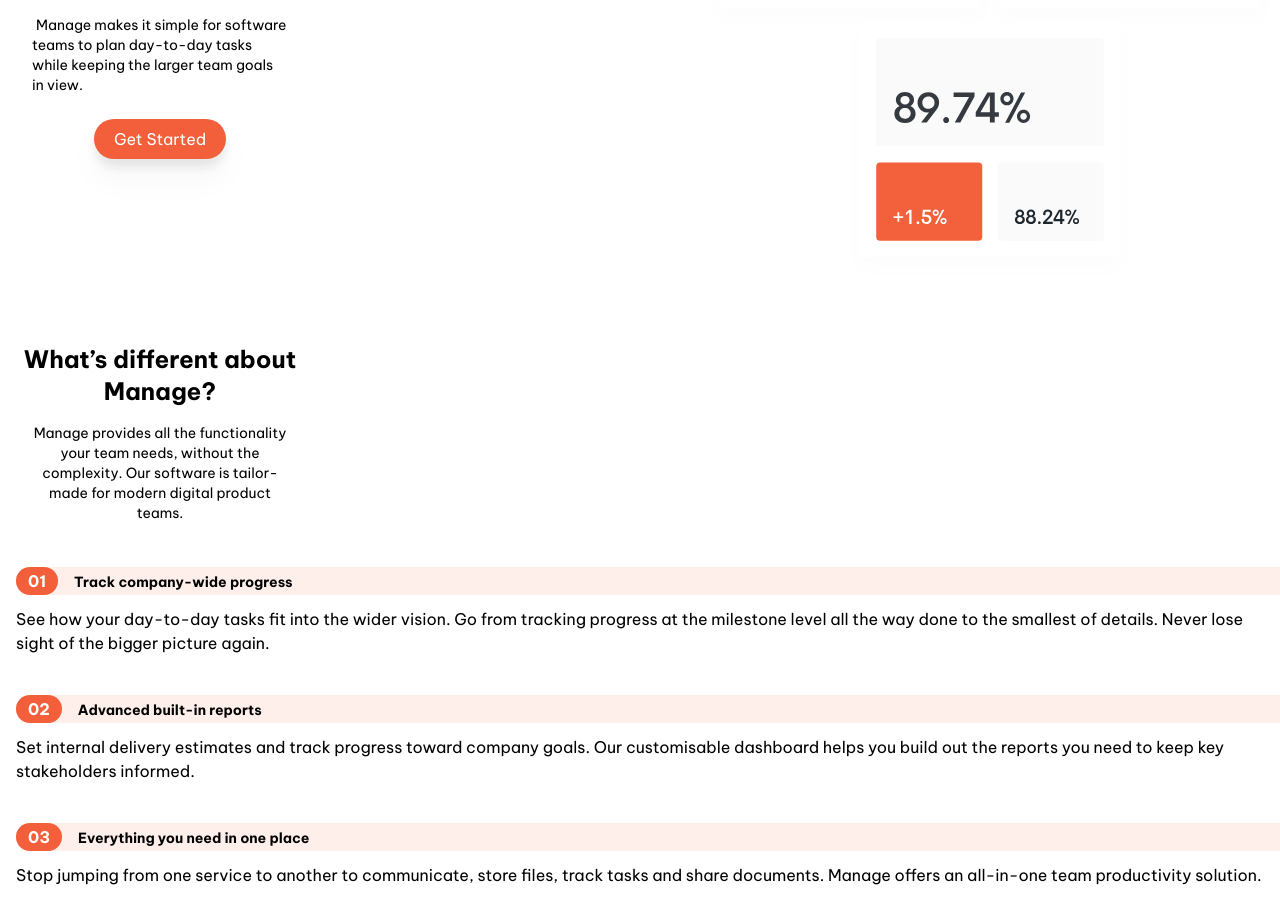
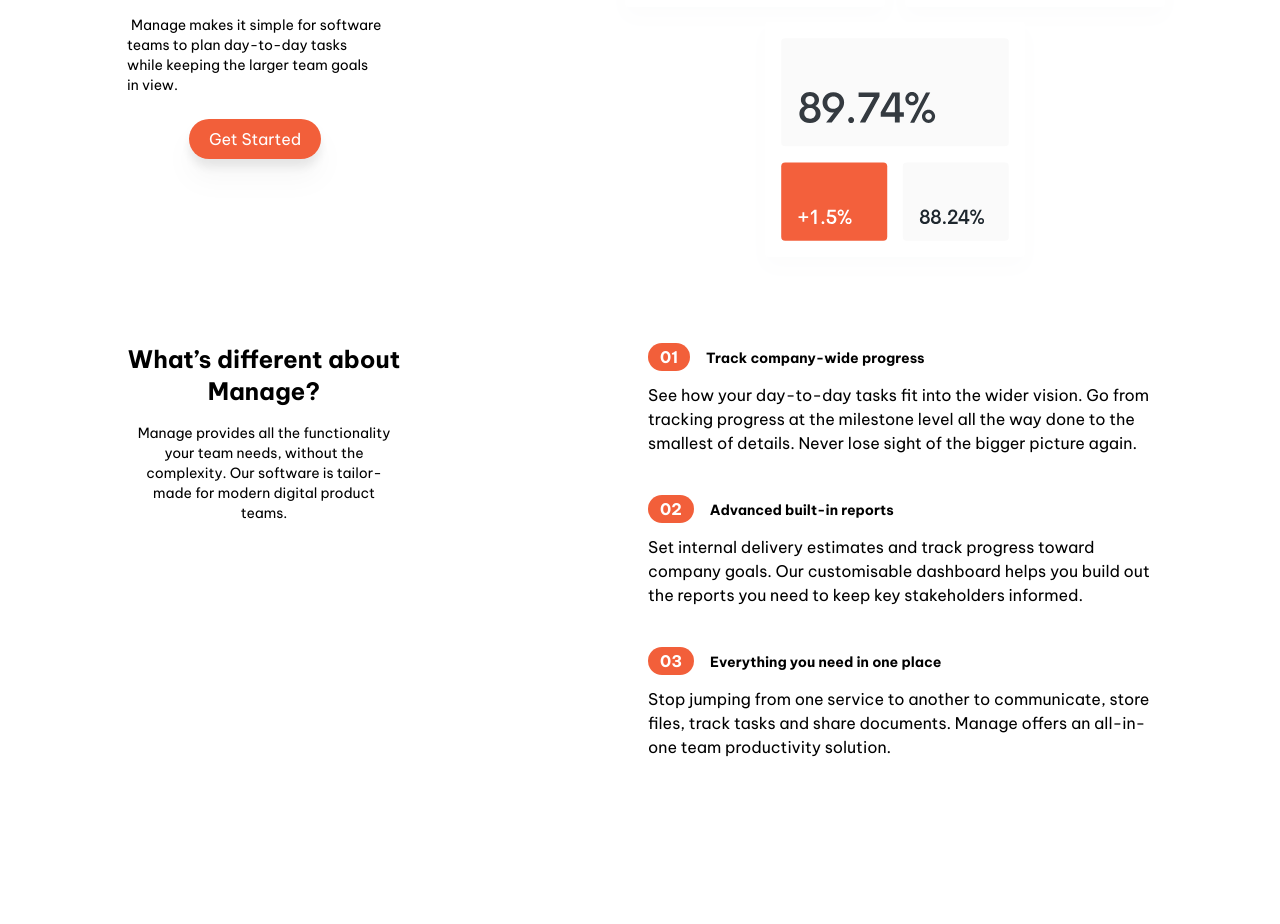
Before and after one commit to DannyHTML/manage, a Vue app: page / in a window 1280 px wide. Shown: the part 350-1274 px from the top of the page. After the commit the page ends 1149 px from the top, so only its background shows below. Built offline with nearby package versions, Linux system fonts and the light colour scheme.

Commit message:
changes layout

```diff
--- a/src/AboutOptions.vue
+++ b/src/AboutOptions.vue
@@ -1,13 +1,15 @@
 <template>
   <div v-for="item in data" :key="item.id">
     <div class="mb-10">
-      <h3 class="mb-3 ml-4 rounded-l-full bg-bgShape py-0.5 font-bold">
+      <h3
+        class="mb-3 ml-4 rounded-l-full bg-bgShape py-0.5 font-bold md:bg-opacity-0"
+      >
         <span
           class="rounded-l-full rounded-r-full bg-primary px-3 py-1 text-white"
           >{{ item.Number }}</span
         ><span class="ml-4 text-sm">{{ item.Title }}</span>
       </h3>
-      <p class="mx-4">{{ item.Description }}</p>
+      <p class="mx-4 max-w-lg">{{ item.Description }}</p>
     </div>
   </div>
 </template>
--- a/src/App.vue
+++ b/src/App.vue
@@ -10,17 +10,19 @@ import AboutOptions from "./AboutOptions.vue";
   <div class="pb-28">
     <Header />
   </div>
-  <div class="mb-14 sm:justify-between md:flex">
+  <div class="mb-14 md:flex md:justify-around">
     <div class="order-1">
       <Graph />
     </div>
     <SectionFirst />
   </div>
-  <div>
+  <div class="lg:flex lg:justify-around">
     <div class="mb-5">
       <About />
     </div>
-    <AboutOptions />
+    <div>
+      <AboutOptions />
+    </div>
   </div>
 </template>
 
```
